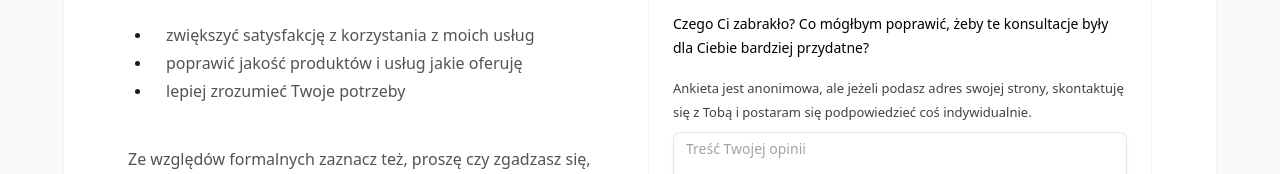
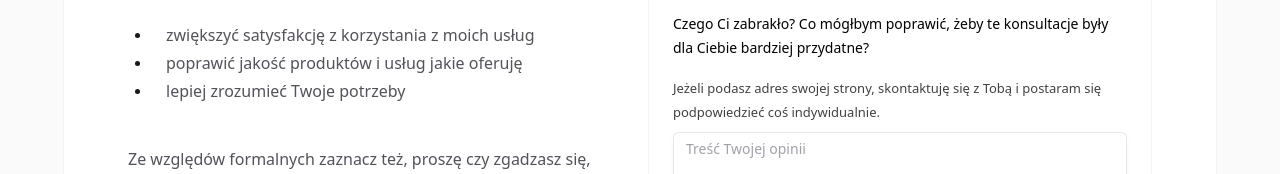
Before and after one commit to Dan86de/daniel-noworyta-page, a Next.js app: page /sklep/konsultacje/ocena in a window 1280 px wide. Both pictures are taken after a click on the icon 932 px from the left and 403 px from the top of the page. Shown: the part 415-589 px from the top of the page. Built offline with nearby package versions, Linux system fonts and the light colour scheme; no server answers.

Commit message:
Modify description

```diff
--- a/src/components/StarRanking.tsx
+++ b/src/components/StarRanking.tsx
@@ -89,9 +89,8 @@ export const StarRanking = ({}) => {
               dla Ciebie bardziej przydatne?
             </p>
             <p className={"pt-4 text-xs opacity-75 mb-2"}>
-              Ankieta jest anonimowa, ale jeżeli podasz adres swojej strony,
-              skontaktuję się z Tobą i postaram się podpowiedzieć coś
-              indywidualnie.
+              Jeżeli podasz adres swojej strony, skontaktuję się z Tobą i
+              postaram się podpowiedzieć coś indywidualnie.
             </p>
           </div>
         )}
```
